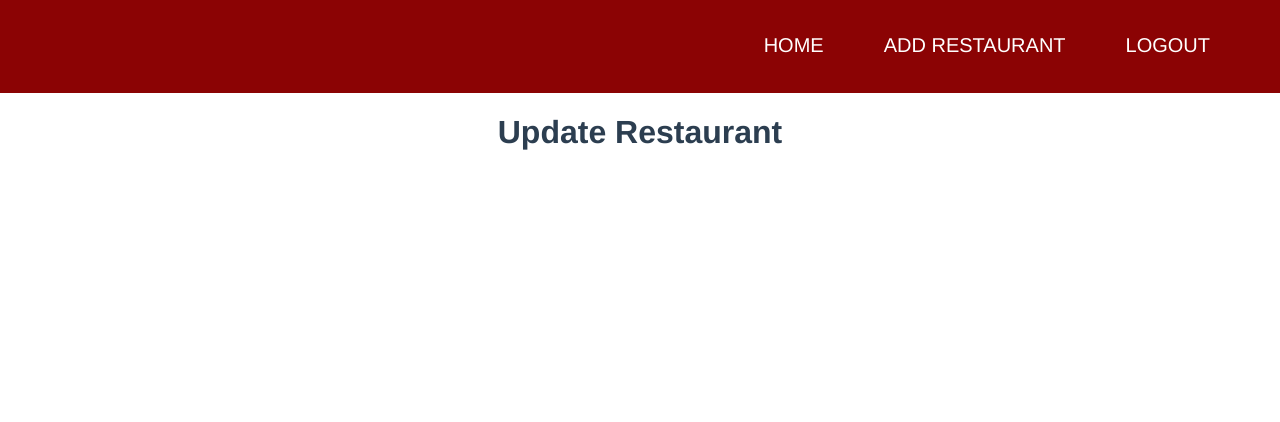
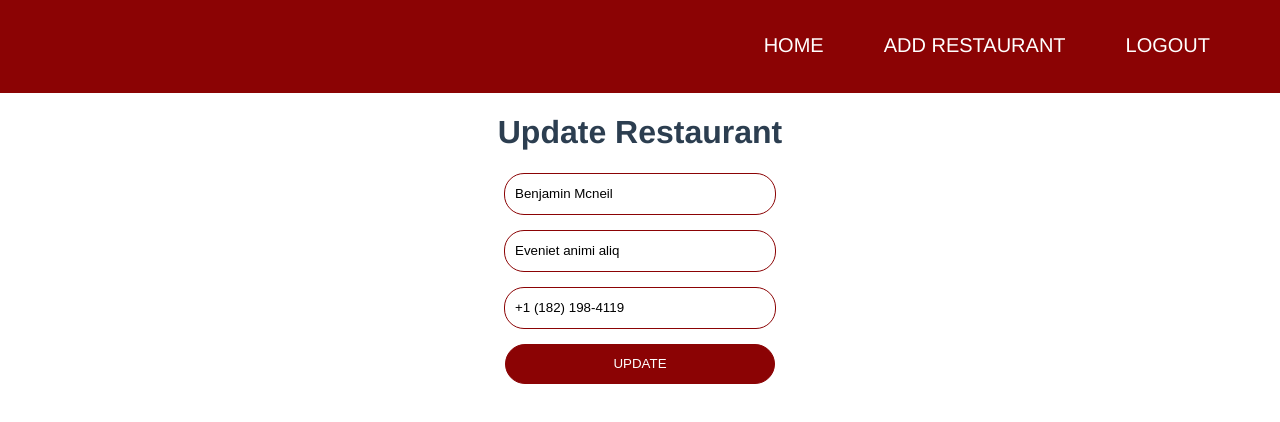
Before and after one commit to AayushN01/vue-restaurant-app, a Vue app: page /update-restaurant/1 in a window 1280 px wide. Shown: the top 422 px of the page. Built offline with nearby package versions, Linux system fonts and the light colour scheme; data requests are answered from the project's data file; sample sign-in values are in the browser's storage.

Commit message:
Prefill form

```diff
--- a/src/components/UpdateComponent.vue
+++ b/src/components/UpdateComponent.vue
@@ -1,19 +1,40 @@
 <template>
     <HeaderComponent/>
     <h1>Update Restaurant</h1>
+    <div class="error">
+    </div>
+    <form class="add-restro-form">
+        <input type="text" name="name" placeholder="Enter restaurant's name" v-model="restaurant.name">
+        <input type="text" name="address" placeholder="Enter restaurant's address" v-model="restaurant.address">
+        <input type="tel" name="contact" placeholder="Enter restaurant's contact" v-model="restaurant.contact">
+        <button>Update</button>
+    </form>
 </template>
 <script>
 import HeaderComponent from './HeaderComponent.vue';
+import axios from 'axios';
 export default {
     name: "UpdateComponent",
     components: { HeaderComponent },
-    mounted() {
+    data(){
+        return{
+            restaurant:[],
+            errors:[]
+        }
+    },
+    async mounted() {
         // if not logged in do not show redirect to homepage
         // Get user from local storage
         let user = localStorage.getItem("user-info");
         if (!user) {
             this.$router.push({ name: "SignIn" });
         }
+        // Prefill form
+        // console.log(this.$route.params.id)
+        let restro_id = this.$route.params.id
+        let result = await axios.get('http://localhost:3000/restaurants/'+restro_id);
+        // console.log(result);
+        this.restaurant = result.data;
     }
 }
 </script>
```
